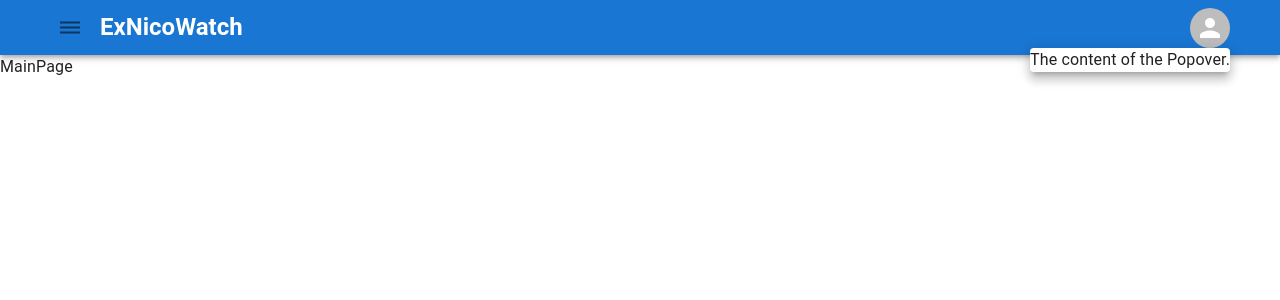
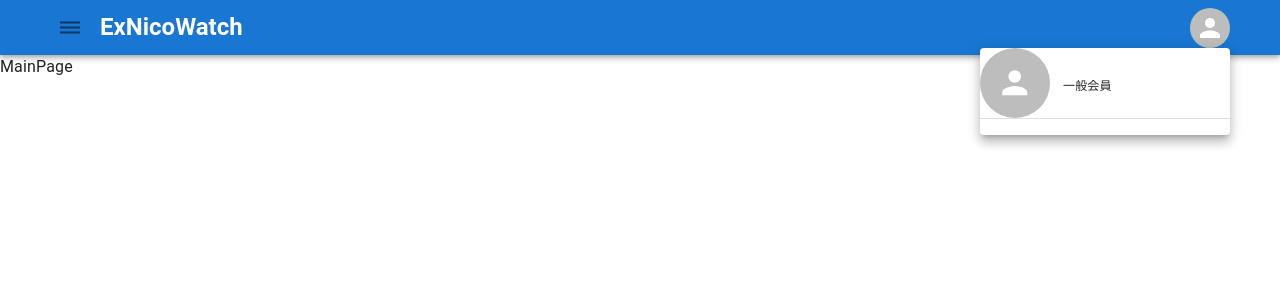
Before and after one commit to exnicowatch/ex-front, a React (Create React App) app: page / in a window 1280 px wide. Both pictures are taken after a click on the button 1210 px from the left and 27 px from the top of the page. Shown: the top 300 px of the page. Built offline with nearby package versions, Linux system fonts and the light colour scheme.

Commit message:
add: usermenu

```diff
--- a/src/components/userMenu/UserMenu.module.scss
+++ b/src/components/userMenu/UserMenu.module.scss
@@ -0,0 +1,49 @@
+.userMenuHeader{
+  display: flex;
+  flex-direction: row;
+  width: 100%;
+  min-height: 70px;
+  user-select: none;
+  cursor: pointer;
+}
+
+.userMenuIcon{
+  width: 70px !important;
+  height: 70px !important;
+  padding: 10px;
+  img{
+    border-radius: 50%;
+  }
+}
+
+.userMenuMeta{
+  min-width: 180px;
+  display: flex;
+  flex-direction: column;
+  padding: 10px;
+  justify-content: center;
+  gap: 5px;
+  padding-left: 5px;
+  p{
+    margin: 0;
+  }
+  p.nickname{
+    text-overflow: ellipsis;
+    display: -webkit-box;
+    -webkit-box-orient: vertical;
+    -webkit-line-clamp: 2;
+    overflow: hidden;
+    font-weight: bold;
+  }
+}
+
+.userMenuMetaData{
+  display: flex;
+  flex-direction: row;
+  font-size: 12px;
+  gap: 8px;
+}
+
+.premium{
+  color: gold;
+}
--- a/src/components/userMenu/UserMenu.tsx
+++ b/src/components/userMenu/UserMenu.tsx
@@ -1,14 +1,23 @@
-import { Popover } from "@mui/material";
-import React from "react";
+import { Avatar, Box, Divider, Popover } from "@mui/material";
+import React, { useContext } from "react";
+import { useNavigate } from "react-router-dom";
+import { NicoContext } from "../../provider/NicoProvider";
 import Styled from "./UserMenu.module.scss";
 
 interface UserMenuProps{
   isOpen: boolean,
+  setIsOpen: (v: boolean) => void,
   onClose: () => void,
   anchorEl: HTMLButtonElement | null
 }
 
 const UserMenu = (props: UserMenuProps) => {
+  const nicoContextValue = useContext(NicoContext);
+  const navigate = useNavigate();
+  const navigateUserMenu = (path: string) => {
+    navigate(path);
+    props.setIsOpen(false);
+  };
   return (
     <Popover
       open={props.isOpen}
@@ -22,8 +31,23 @@ const UserMenu = (props: UserMenuProps) => {
         horizontal: 'right',
       }}
       onClose={props.onClose}
+      className={Styled.userMenu}
     >
-      The content of the Popover.
+      <Box className={Styled.userMenuHeader} onClick={() => navigateUserMenu("/user/me")}>
+        <Avatar className={Styled.userMenuIcon} src={nicoContextValue.loginUser?.icons.large} />
+        <Box className={Styled.userMenuMeta}>
+          <p className={Styled.nickname}>{nicoContextValue.loginUser?.nickname}</p>
+          <Box className={Styled.userMenuMetaData}>
+            <p>{nicoContextValue.loginUser?.id}{nicoContextValue.loginUser?.registeredVersion}</p>
+            <p className={`${nicoContextValue.loginUser?.isPremium && Styled.premium}`}>{nicoContextValue.loginUser?.isPremium ? "プレミアム会員" : "一般会員"}</p>
+          </Box>
+        </Box>
+      </Box>
+      <Divider />
+      <Box>
+        <ul>
+        </ul>
+      </Box>
     </Popover>
   )
 }
--- a/src/header/Header.module.scss
+++ b/src/header/Header.module.scss
@@ -26,4 +26,5 @@
   background: transparent;
   border-radius: 50%;
   border: 0;
+  cursor: pointer;
 }
--- a/src/header/Header.tsx
+++ b/src/header/Header.tsx
@@ -38,7 +38,7 @@ const Header = () => {
           <button className={Styled.iconBtn} onClick={handleUserMenuClick}>
             <Avatar src={nicoContextValue.loginUser?.icons.large} alt="UserIcon" />
           </button>
-          <UserMenu anchorEl={userMenuAnchorEl} isOpen={openUserMenu} onClose={handleUserMenuClose} />
+          <UserMenu anchorEl={userMenuAnchorEl} isOpen={openUserMenu} onClose={handleUserMenuClose} setIsOpen={setOpenUserMenu} />
         </Toolbar>
       </Container>
     </AppBar>
```
